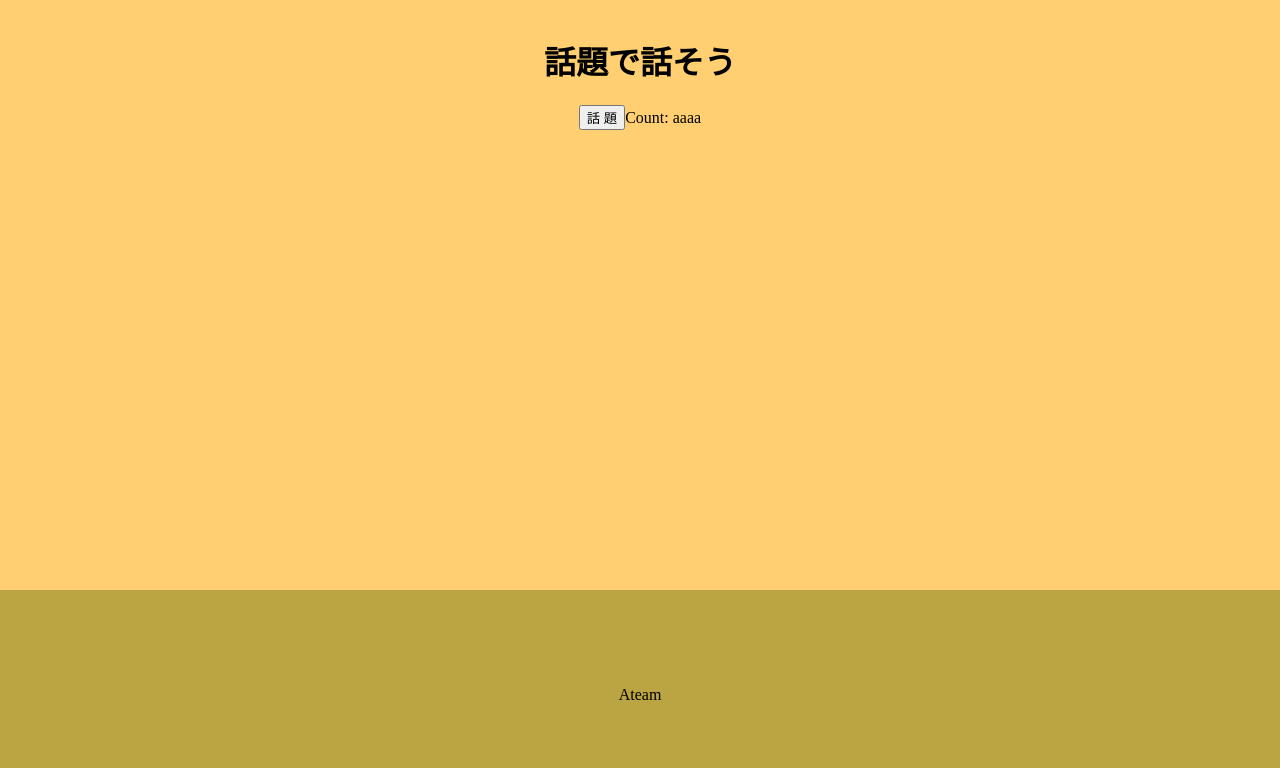
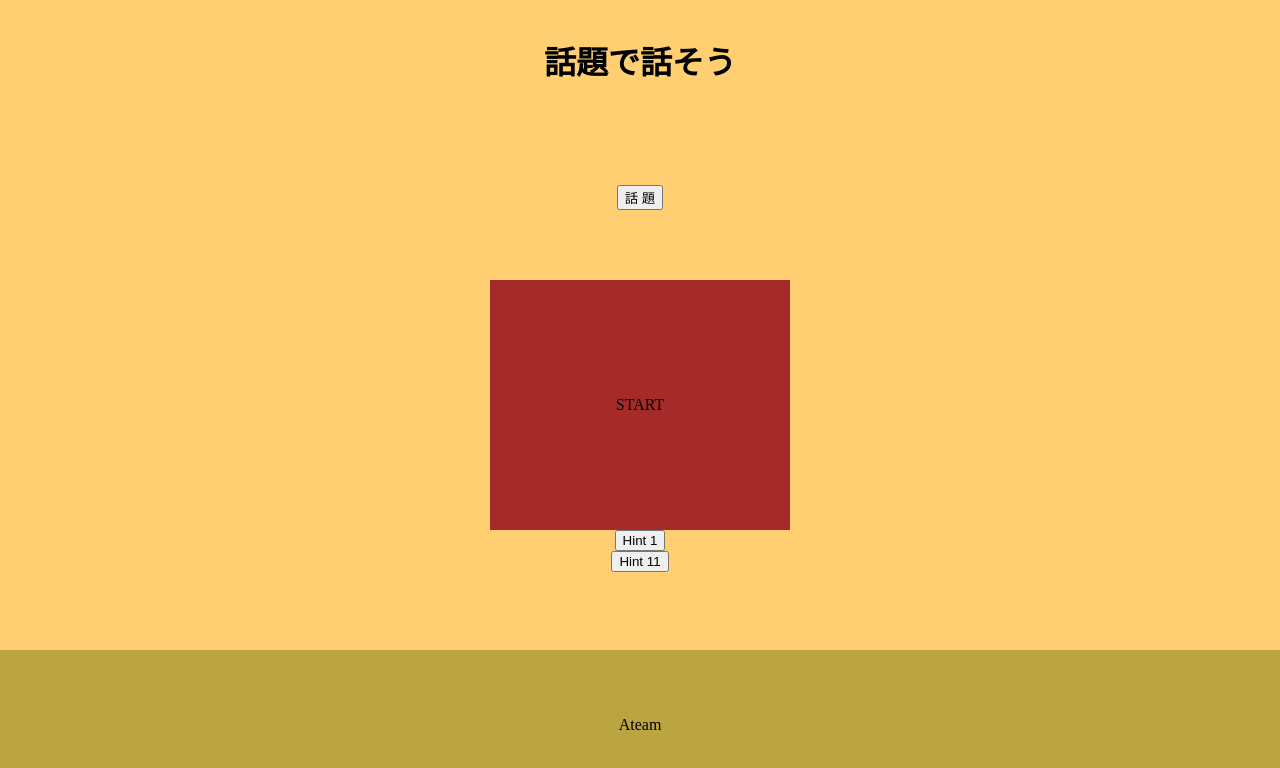
Before and after one commit to itc-s22004/Monday_Web, a Next.js app: page /talk in a window 1280 px wide. Shown: the top 768 px of the page. Built offline with nearby package versions, Linux system fonts and the light colour scheme.

Commit message:
Hint Buttonできた

```diff
--- /dev/null
+++ b/components/hint.js
@@ -0,0 +1,25 @@
+import { useState } from "react"
+
+const Hint = ({ number, topic_push_count }) => {
+    const [count, setCount] = useState(0)
+    const topic_hint = [" ", "hint1", "hint2", "hint3","hint4", "hint5", "hint6", "hint7", "hint8", "hint9", "hint10"]
+    return (
+        <>
+            <button
+                onClick={() => {
+                    topic_push_count == Number(number) ? setCount(count + 1) : setCount(count + 2)
+                    // setCount(count + 1)
+                }
+                }>
+                Hint {number}
+            </button>
+            <div>
+                {topic_hint[count]}
+                {/* number : {number} */}
+                {/* topic_push_count : {topic_push_count} */}
+            </div>
+        </>
+    )
+}
+
+export default Hint
--- a/components/topic.js
+++ b/components/topic.js
@@ -1,20 +1,38 @@
 import { useState } from "react"
+import Hint from "@/components/hint"
+import style from '@/styles/styles.module.css'
 
 const Topic = () => {
-  const topic_List = ["aaaa", "bbbb", "cccc", "dddd","eeeee","ffffff"]
+  const topic_List = ["START", "aaaa", "bbbb", "cccc", "dddd", "eeeee", "ffffff", "これであなた達は友達"]
   const [count, setCount] = useState(0)
+
   return (
-    <div>
+    <div className={style.sideBySideCenter}>
       <button
         type="button"
         onClick={() => {
           // var num = count + 1
-          setCount(count + 1);
-          // setCount(topic_List[count + 1])
-        }}>
+          setCount(count + 1)
+        }} className={style.topic_btn}>
         話 題
       </button>
-      Count: {topic_List[count]}
+      <div className={style.topic_pic}>
+        <div className={style.txt_center}>
+          {topic_List[count]}
+        </div>
+      </div>
+      <Hint
+        number="1"
+        topic_push_count={count}
+      />
+      <Hint
+        number="11"
+        topic_push_count={count}
+      />
+      {/* <Hint
+        number="3"
+        topic_push_count={count}
+      /> */}
     </div>
   )
 }
--- a/styles/styles.module.css
+++ b/styles/styles.module.css
@@ -2,6 +2,7 @@
     display: flex;
     justify-content: space-between;
     align-items: center;
+
 }
 
 .sideBySideCenter {
@@ -12,10 +13,28 @@
 }
 
 .wrapper {
-    padding-top: 80px;
-    padding-bottom: 80px;
+    padding-top: 50px;
+    padding-bottom: 50px;
     width: 100%;
     background-color: rgb(187, 164, 66);
-    position: absolute;/*←絶対位置*/
-    bottom: 0; /*下に固定*/
+    position: absolute;
+    /*←絶対位置*/
+    bottom: 0;
+    /*下に固定*/
 }
+
+.topic_btn {
+    margin: 80px 0px 70px 0px;
+}
+
+.topic_pic {
+    width: 300px;
+    height: 250px;
+    background-color: brown;
+    display: table;
+}
+
+.txt_center {
+    display: table-cell;
+    vertical-align: middle;
+}
```
